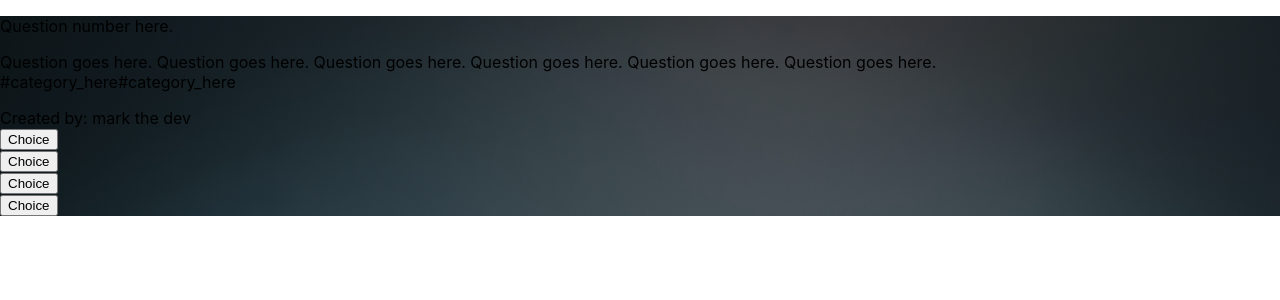
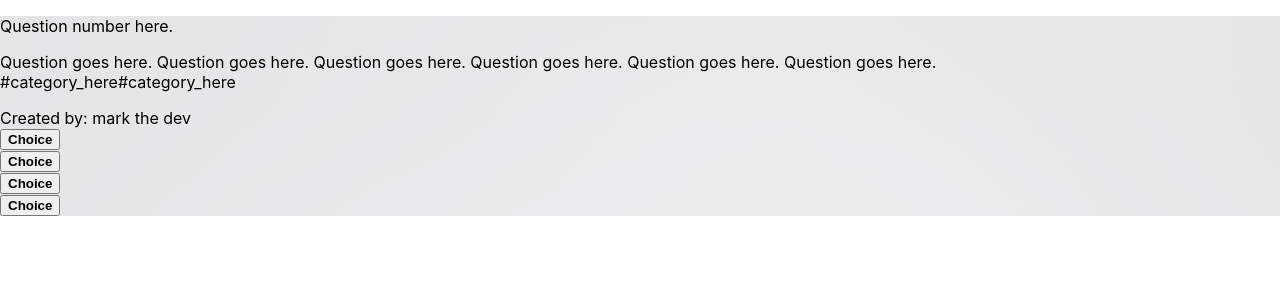
Before and after one commit to shoshin-programmer/quiz_app, a Next.js app: page /test in a window 1280 px wide. Shown: the top 300 px of the page. Built offline with nearby package versions, Linux system fonts and the light colour scheme.

Commit message:
second css edits

```diff
--- a/components/QuestionCard.tsx
+++ b/components/QuestionCard.tsx
@@ -1,6 +1,6 @@
 const QuestionCard = () => {
   return (
-    <div className="card">
+    <div className="card transparent">
       <div className="card-head">
         <p className="font-bold px-3">Question number here.</p>
       </div>
@@ -13,7 +13,7 @@ const QuestionCard = () => {
           <a href="!#">#category_here</a>
         </p>
       </div>
-      <div className="card-footer level content full-width pl-5">
+      <div className="card-footer level content full-width pl-5 text-dark">
         Created by: mark the dev
       </div>
       <div className="u-center action-bar row">
@@ -30,9 +30,11 @@ const Choice = (props) => {
   return (
     <div className="col-6 u-center">
       <button
-        className={`btn mb-1 w-100 ${props.answer ? "btn-success" : "outline"}`}
+        className={`btn btn-dark mb-1 w-100 ${
+          props.answer ? "btn-success" : "outline"
+        }`}
       >
-        {props.choice}
+        <b>{props.choice}</b>
       </button>
     </div>
   );
--- a/styles/globals.css
+++ b/styles/globals.css
@@ -28,3 +28,8 @@ a {
 .full-width {
   min-width: 100%;
 }
+
+.transparent {
+  background: rgba(252, 252, 252, 0.9) !important;
+  color: #000000 !important;
+}
```
